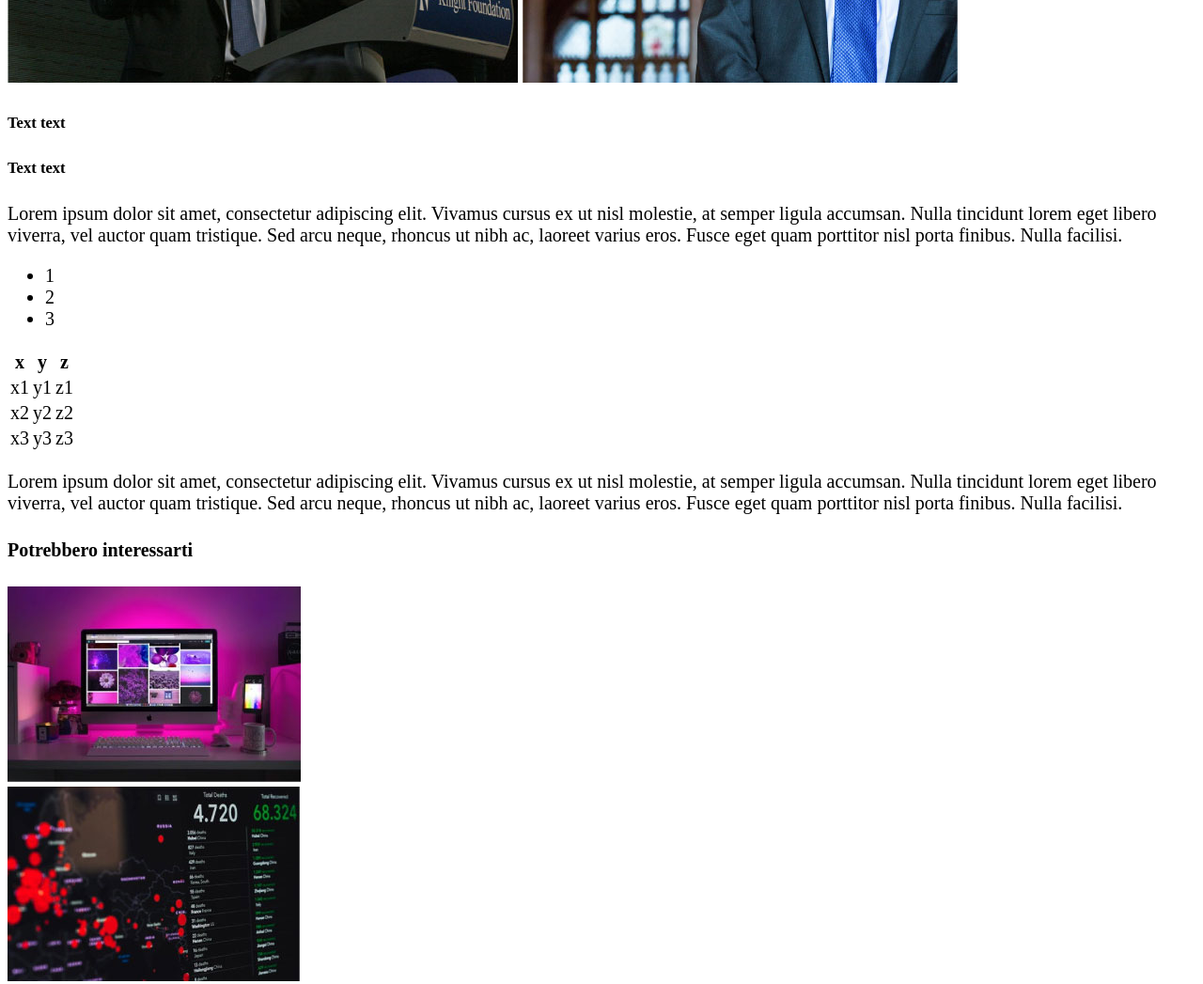
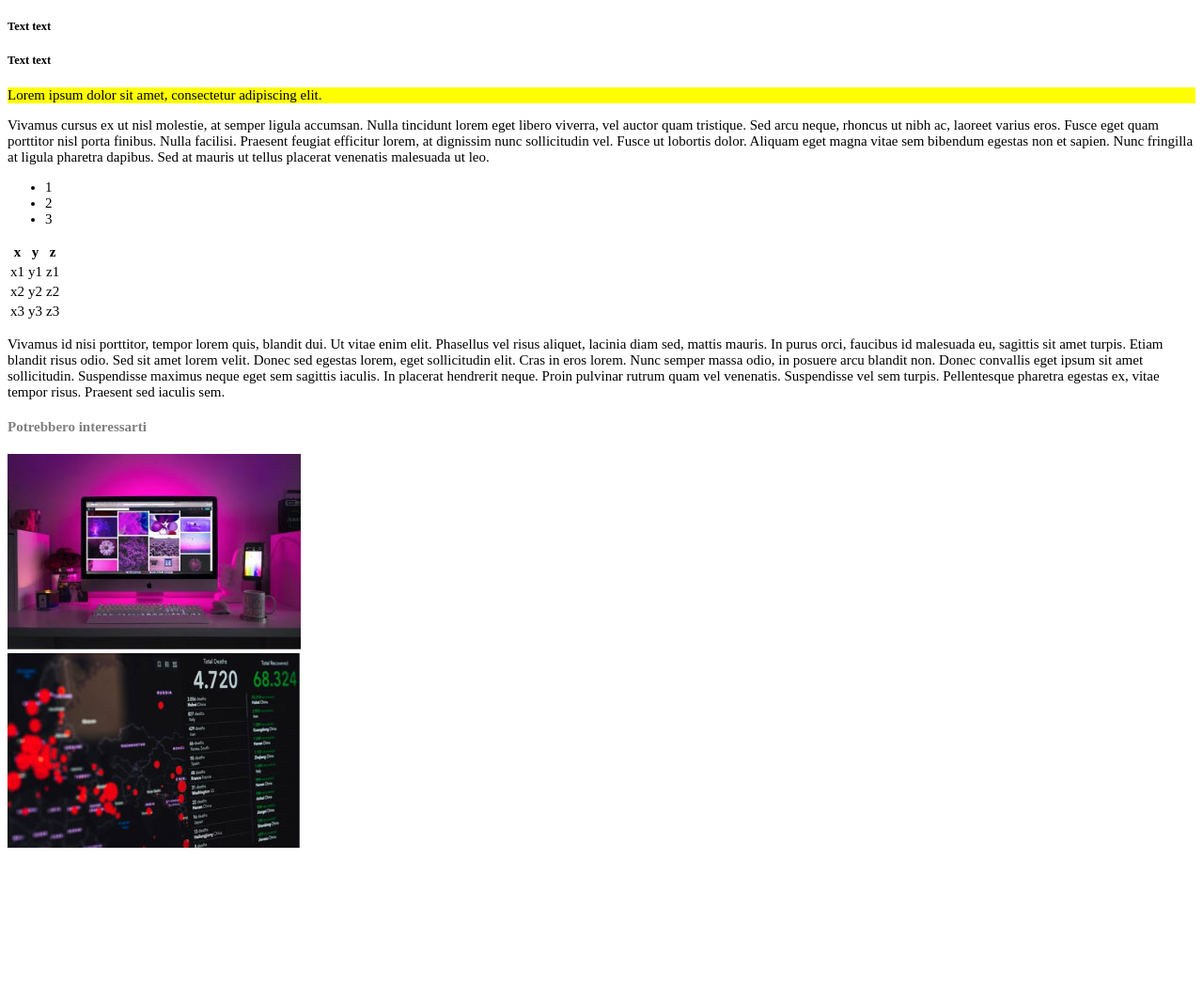
Before and after one commit to MattiaPlacido/html-css-booleaner, a plain HTML site: page index.html in a window 1280 px wide. Shown: the part 613-1660 px from the top of the page at 94% size. After the commit the page ends 1527 px from the top, so only its background shows below. Drawn offline with Linux system fonts and the light colour scheme.

Commit message:
Aggiunta commenti WIP css

```diff
--- a/css/style.css
+++ b/css/style.css
@@ -1,3 +1,4 @@
+/* classi */
 .banner {
     background-color: rgb(32, 144, 196);
     background-image: url('../img/pattern.png');
@@ -6,7 +7,16 @@
     padding-left: 15px;
 }
 
+.evidenziato{
+    background-color: yellow;
+}
+
+/* tags */
 body {
-    font-size: 20px;
+    font-size: 15px;
     font-style: Arial;
 }
+
+a{
+    text-decoration: none;
+}
--- a/index.html
+++ b/index.html
@@ -7,16 +7,17 @@
 
     <link rel="stylesheet" href="./css/style.css">
 
+    <!-- banner "The booleaner" -->
     <section class="banner">
         <img src="img/logo.svg" height="50">
     </section>
 </head>
 <body>
 
-
+    <!-- Titolo -->
     <header>
         <h1>Internet deve essere al servizio del "bene pubblico": il manifesto di Tim Berners-Lee</h1>
-        <h5> Scritto da The Booleaner <br> il 10/10/2020</h5>
+        <h5 style="color:gray"> Scritto da <a href="#">The Booleaner <a><br> il 10/10/2020</h5>
     </header>
 
     <section>
@@ -27,7 +28,7 @@
     </section>
 
     <section>
-        <p> Lorem ipsum dolor sit amet, consectetur adipiscing elit. Vivamus cursus ex ut nisl molestie, at semper ligula accumsan. Nulla tincidunt lorem eget libero viverra, vel auctor quam tristique. Sed arcu neque, rhoncus ut nibh ac, laoreet varius eros. Fusce eget quam porttitor nisl porta finibus. Nulla facilisi.</p>
+        <p class="evidenziato"> Lorem ipsum dolor sit amet, consectetur adipiscing elit.</p> <p> Vivamus cursus ex ut nisl molestie, at semper ligula accumsan. Nulla tincidunt lorem eget libero viverra, vel auctor quam tristique. Sed arcu neque, rhoncus ut nibh ac, laoreet varius eros. Fusce eget quam porttitor nisl porta finibus. Nulla facilisi. Praesent feugiat efficitur lorem, at dignissim nunc sollicitudin vel. Fusce ut lobortis dolor. Aliquam eget magna vitae sem bibendum egestas non et sapien. Nunc fringilla at ligula pharetra dapibus. Sed at mauris ut tellus placerat venenatis malesuada ut leo.</p>
 
         <ul>
             <li>1</li>
@@ -58,11 +59,12 @@
             </tr>
         </table>
 
-        <p> Lorem ipsum dolor sit amet, consectetur adipiscing elit. Vivamus cursus ex ut nisl molestie, at semper ligula accumsan. Nulla tincidunt lorem eget libero viverra, vel auctor quam tristique. Sed arcu neque, rhoncus ut nibh ac, laoreet varius eros. Fusce eget quam porttitor nisl porta finibus. Nulla facilisi.</p>
+        <p> Vivamus id nisi porttitor, tempor lorem quis, blandit dui. Ut vitae enim elit. Phasellus vel risus aliquet, lacinia diam sed, mattis mauris. In purus orci, faucibus id malesuada eu, sagittis sit amet turpis. Etiam blandit risus odio. Sed sit amet lorem velit. Donec sed egestas lorem, eget sollicitudin elit. Cras in eros lorem. Nunc semper massa odio, in posuere arcu blandit non. Donec convallis eget ipsum sit amet sollicitudin. Suspendisse maximus neque eget sem sagittis iaculis. In placerat hendrerit neque. Proin pulvinar rutrum quam vel venenatis. Suspendisse vel sem turpis. Pellentesque pharetra egestas ex, vitae tempor risus. Praesent sed iaculis sem.</p>
     </section>
 
+    <!-- Inserzioni fine articolo -->
     <section>
-        <h4> Potrebbero interessarti </h4>
+        <h4 style="color:gray"> Potrebbero interessarti </h4>
         <img src="img/monitor.jpg">
         <br>
         <img src="img/graph.jpg">
```
